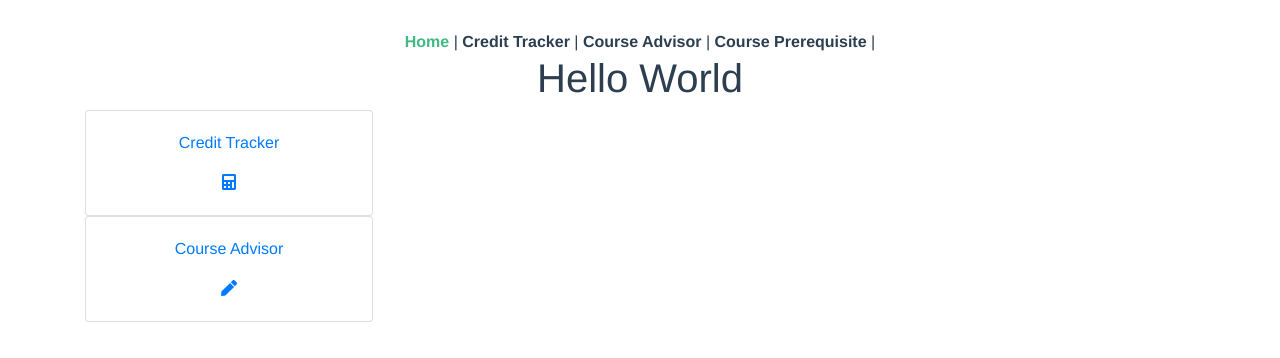
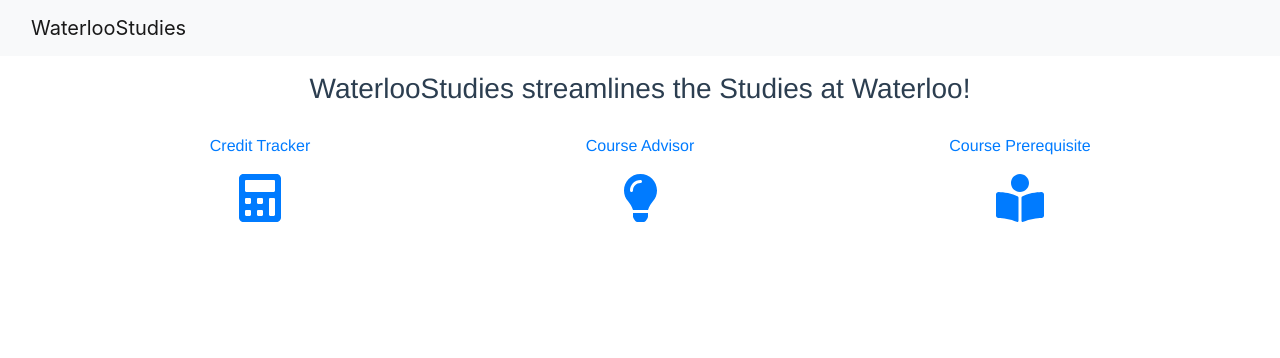
Before and after one commit to s34fu/WaterlooStudies, a Vue app: page / in a window 1280 px wide. Shown: the top 358 px of the page. Built offline with nearby package versions, Linux system fonts and the light colour scheme.

Commit message:
removed unnecessary components and added nav bar

```diff
--- a/src/App.vue
+++ b/src/App.vue
@@ -1,12 +1,13 @@
 <template>
-	<div id="app" class="container">
-		<div id="nav">
-			<router-link to="/">Home</router-link> |
-			<router-link to="/credit_tracker">Credit Tracker</router-link> |
-			<router-link to="/course_advisor">Course Advisor</router-link> |
-			<router-link to="/course_prereq">Course Prerequisite</router-link> |
+	<div>
+		<nav class="navbar navbar-light bg-light">
+			<div class="container-fluid">
+				<router-link to="/" class="navbar-brand">WaterlooStudies</router-link>
+			</div>
+		</nav>
+		<div id="app" class="container router-view">
+			<router-view />
 		</div>
-		<router-view />
 	</div>
 </template>
 
@@ -19,16 +20,8 @@
 	text-align: center;
 }
 
-#nav {
-	padding-top: 30px;
+.router-view {
+	margin-top: 1em;
 }
 
-#nav a {
-	font-weight: bold;
-	color: #2c3e50;
-}
-
-#nav a.router-link-exact-active {
-	color: #42b983;
-}
 </style>
--- a/src/components/HelloWorld.vue
+++ /dev/null
@@ -1,32 +0,0 @@
-<template>
-  <div id="hello">
-    <h1>{{ msg }}</h1>
-  </div>
-</template>
-
-<script>
-export default {
-	name: 'HelloWorld',
-	props: {
-		msg: String
-	}
-};
-</script>
-
-<!-- Add "scoped" attribute to limit CSS to this component only -->
-<style scoped>
-h3 {
-  margin: 40px 0 0;
-}
-ul {
-  list-style-type: none;
-  padding: 0;
-}
-li {
-  display: inline-block;
-  margin: 0 10px;
-}
-a {
-  color: #42b983;
-}
-</style>
--- a/src/views/CourseAdvisor.vue
+++ b/src/views/CourseAdvisor.vue
@@ -1,6 +1,6 @@
 <template>
 	<div>
-		<h1>Course advisor</h1>
+		<h1>Course Advisor</h1>
 	</div>
 </template>
 
--- a/src/views/Home.vue
+++ b/src/views/Home.vue
@@ -1,29 +1,43 @@
 <template>
-	<div class="home">
-		<HelloWorld msg="Hello World" />
-		<router-link to="/credit_tracker" class="card" style="width: 18rem;">
+	<div>
+		<h3>WaterlooStudies streamlines the Studies at Waterloo!</h3>
+		<div class="row">
+			<div class="col-sm-4">
+				<router-link to="/credit_tracker" class="card" style="border: none">
 					<div class="card-body">
 						<p>Credit Tracker</p>
-				<font-awesome-icon icon="calculator" />
+						<font-awesome-icon icon="calculator" class="fa-icon" />
 					</div>
 				</router-link>
-		<router-link to="/course_advisor" class="card" style="width: 18rem;">
+			</div>
+			<div class="col-sm-4">
+				<router-link to="/course_advisor" class="card" style="border: none">
 					<div class="card-body">
 						<p> Course Advisor </p>
-				<font-awesome-icon icon="pen" />
+						<font-awesome-icon icon="lightbulb" class="fa-icon" />
 					</div>
 				</router-link>
+			</div>
+			<div class="col-sm-4">
+				<router-link to="/course_prereq" class="card" style="border: none">
+					<div class="card-body">
+						<p> Course Prerequisite </p>
+						<font-awesome-icon icon="book-reader" class="fa-icon"/>
+					</div>
+				</router-link>
+			</div>
+		</div>
 	</div>
 </template>
 
 <script>
-// @ is an alias to /src
-import HelloWorld from '@/components/HelloWorld.vue';
-
 export default {
-	name: 'Home',
-	components: {
-		HelloWorld
-	}
+	name: 'Home'
 };
 </script>
+
+<style scoped>
+.fa-icon {
+	font-size: 3em;
+}
+</style>
```
Lines whose indentation alone changed are shown as unchanged.
